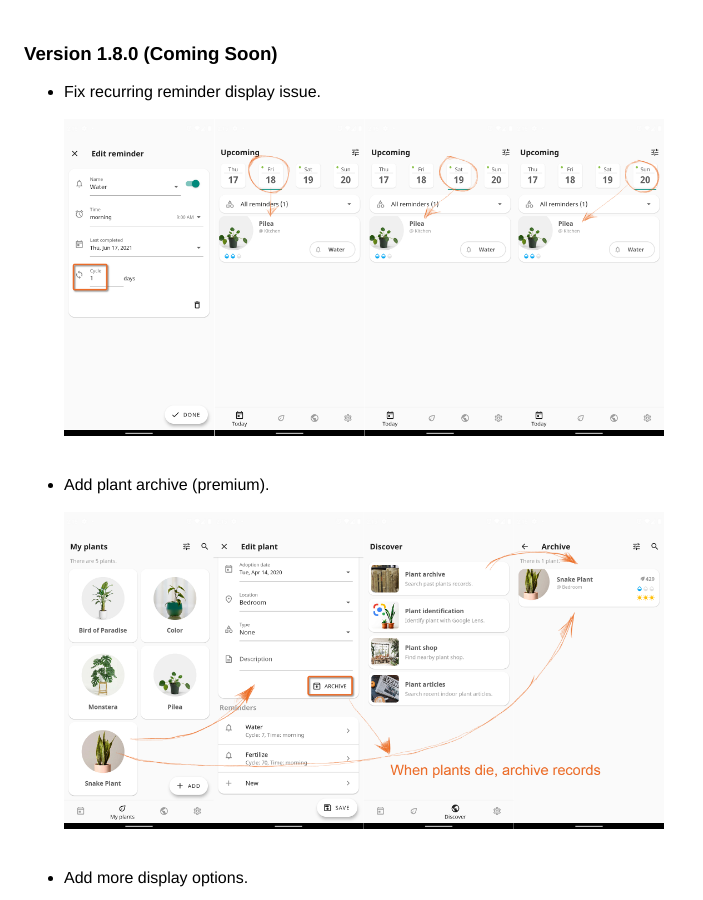
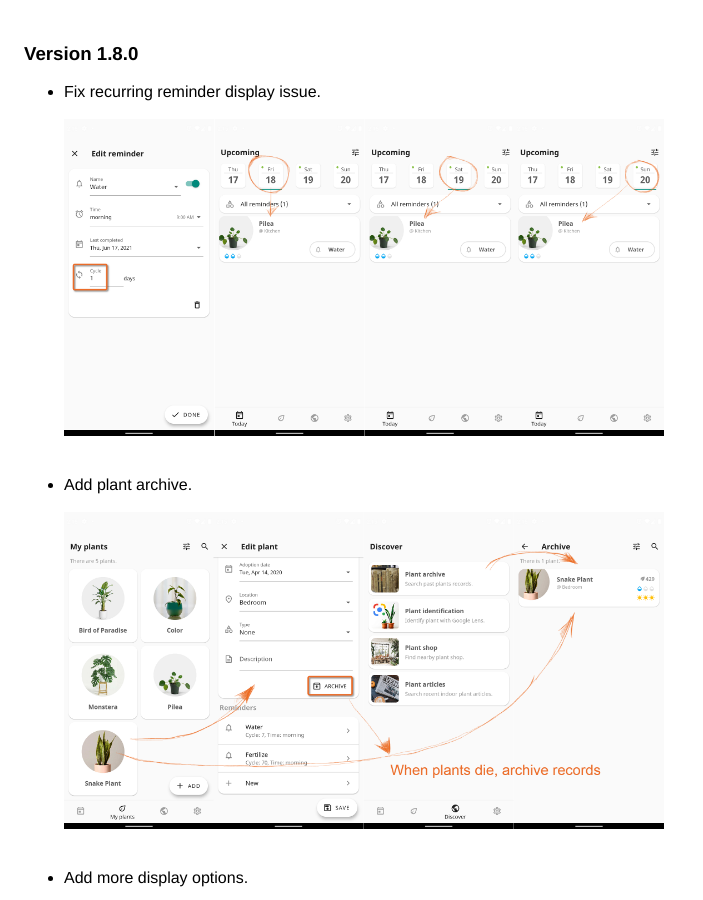
Before and after one commit to plantnote/plantnote.github.io, a Jekyll site: the page change_log.html, which Jekyll copies as it is, in a window 1280 px wide and 900 px high. Shown: the whole window, without its empty margins (0-703 px from the left). Built offline with Jekyll 4.4.1, drawn with Linux system fonts in a browser that asks for light colours.

Commit message:
1.8.0 change

```diff
--- a/change_log.html
+++ b/change_log.html
@@ -8,11 +8,11 @@
     </head>
     <body>
 
-      <strong><h3>Version 1.8.0 (Coming Soon)</h3></strong>
+      <strong><h3>Version 1.8.0</h3></strong>
       <ul>
         <li>Fix recurring reminder display issue.</li><br>
         <img src="images/changelog/recurrent.png" width="600"><br><br><br>
-        <li>Add plant archive (premium).</li><br>
+        <li>Add plant archive.</li><br>
         <img src="images/changelog/archive.png" width="600"><br><br><br>
         <li>Add more display options.</li><br>
         <img src="images/changelog/more_options.png" width="300"><br><br><br>
```
